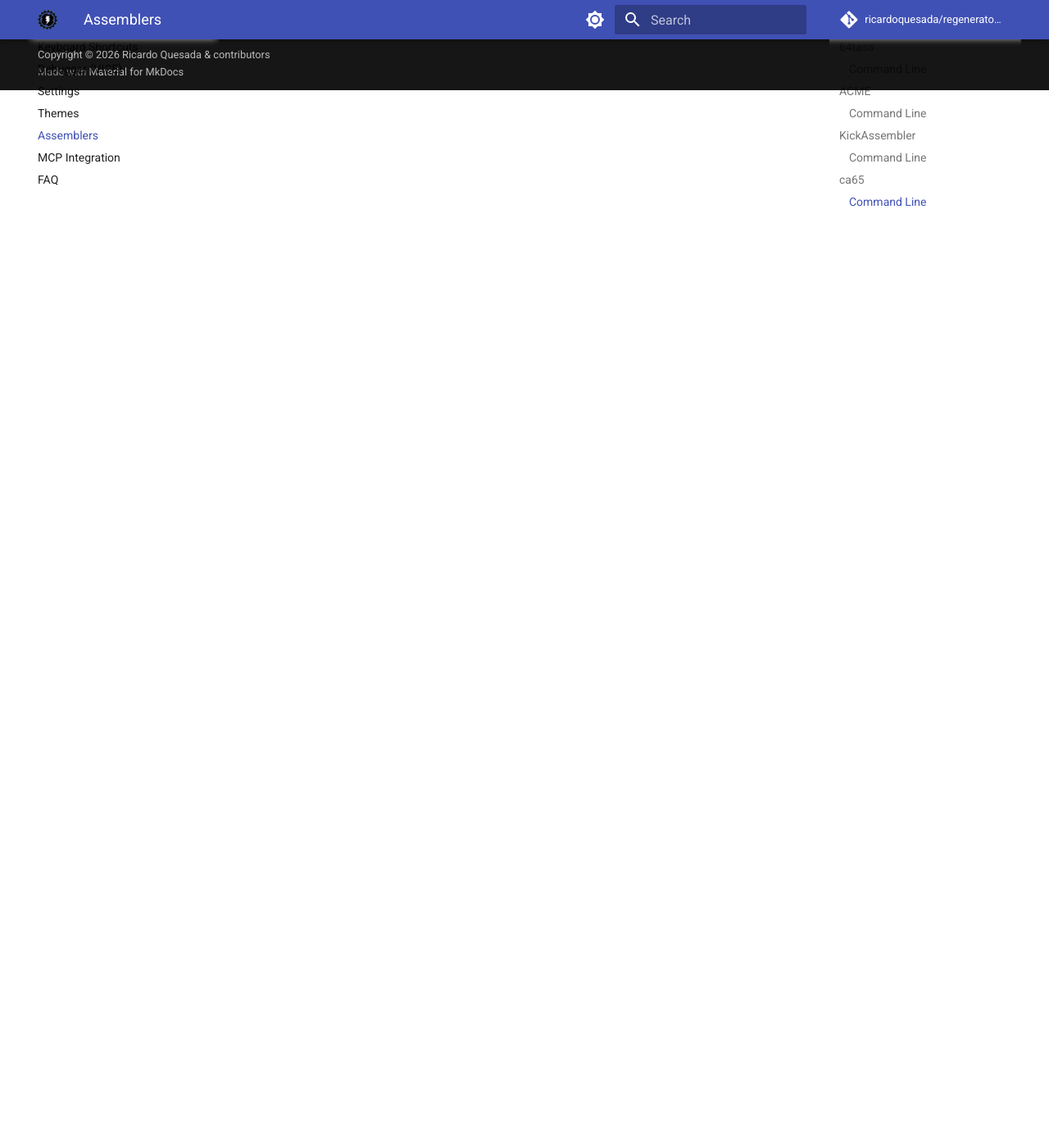
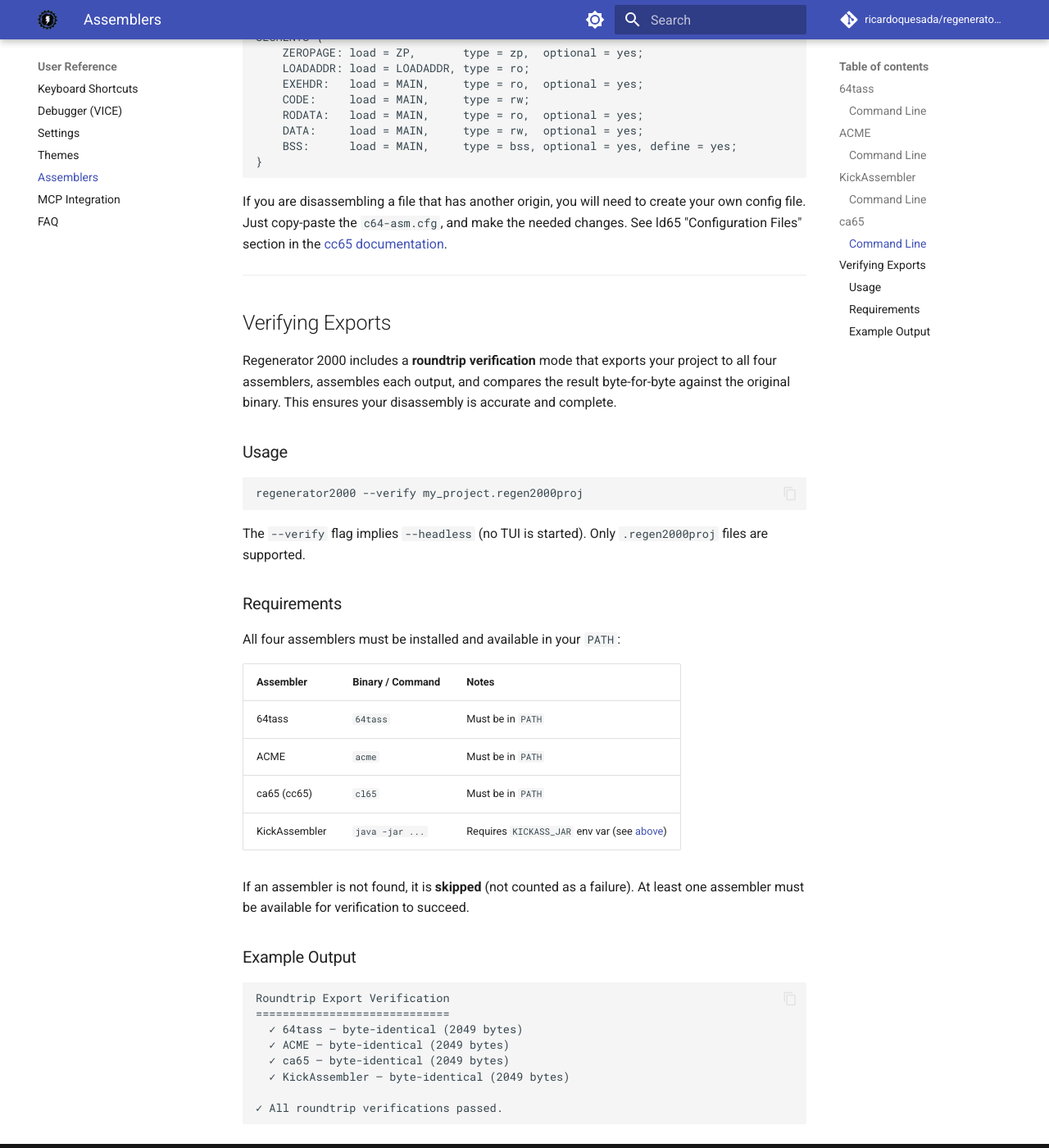
Before and after one commit to ricardoquesada/regenerator2000, an MkDocs documentation site: the page built from docs/assemblers.md, in a window 1280 px wide and 1400 px high, scrolled down 2543 px. Shown: the whole window at 82% size. Built offline with MkDocs 1.6.1 and Material for MkDocs 9.7.7, drawn with Linux system fonts in a browser that asks for light colours; comment, search, counter and statistics services are not loaded; some of the changed text lies outside the part shown.

Commit message:
doc: assemblers --verify option documented

````diff
--- a/docs/assemblers.md
+++ b/docs/assemblers.md
@@ -52,6 +52,28 @@ java -jar kickass.jar input.asm
 
 KickAssembler automatically produces a `.prg` file by default.
 
+!!! tip "Environment Variable"
+
+    Because KickAssembler is a `.jar` file (not a standalone binary), `--verify` needs to know its
+    absolute path. Set the **`KICKASS_JAR`** environment variable to the full path of the jar:
+
+    === "macOS / Linux"
+
+        ```bash
+        export KICKASS_JAR="$HOME/bin/KickAss.jar"
+        ```
+
+        Add the line above to your `~/.zshrc`, `~/.bashrc`, or equivalent to make it permanent.
+
+    === "Windows"
+
+        ```powershell
+        setx KICKASS_JAR "C:\Tools\KickAssembler\KickAss.jar"
+        ```
+
+    If `KICKASS_JAR` is not set, Regenerator 2000 falls back to `KickAss.jar` in the working
+    directory.
+
 ## ca65
 
 **ca65** is the macro assembler included with the **cc65** compiler suite. It is a powerful tool often used for larger projects requiring linking.
@@ -103,3 +125,46 @@ in the [cc65 documentation][cc65-docs].
 
 [c64-asm.cfg]: https://github.com/cc65/cc65/blob/master/cfg/c64-asm.cfg
 [cc65-docs]: https://cc65.github.io/doc/ld65.html#s5
+
+---
+
+## Verifying Exports
+
+Regenerator 2000 includes a **roundtrip verification** mode that exports your project to all four assemblers,
+assembles each output, and compares the result byte-for-byte against the original binary. This ensures your
+disassembly is accurate and complete.
+
+### Usage
+
+```bash
+regenerator2000 --verify my_project.regen2000proj
+```
+
+The `--verify` flag implies `--headless` (no TUI is started). Only `.regen2000proj` files are supported.
+
+### Requirements
+
+All four assemblers must be installed and available in your `PATH`:
+
+| Assembler      | Binary / Command | Notes                                                    |
+| :------------- | :--------------- | :------------------------------------------------------- |
+| 64tass         | `64tass`         | Must be in `PATH`                                        |
+| ACME           | `acme`           | Must be in `PATH`                                        |
+| ca65 (cc65)    | `cl65`           | Must be in `PATH`                                        |
+| KickAssembler  | `java -jar ...`  | Requires `KICKASS_JAR` env var (see [above](#kickassembler)) |
+
+If an assembler is not found, it is **skipped** (not counted as a failure). At least one assembler must
+be available for verification to succeed.
+
+### Example Output
+
+```text
+Roundtrip Export Verification
+=============================
+  ✓ 64tass — byte-identical (2049 bytes)
+  ✓ ACME — byte-identical (2049 bytes)
+  ✓ ca65 — byte-identical (2049 bytes)
+  ✓ KickAssembler — byte-identical (2049 bytes)
+
+✓ All roundtrip verifications passed.
+```
````
